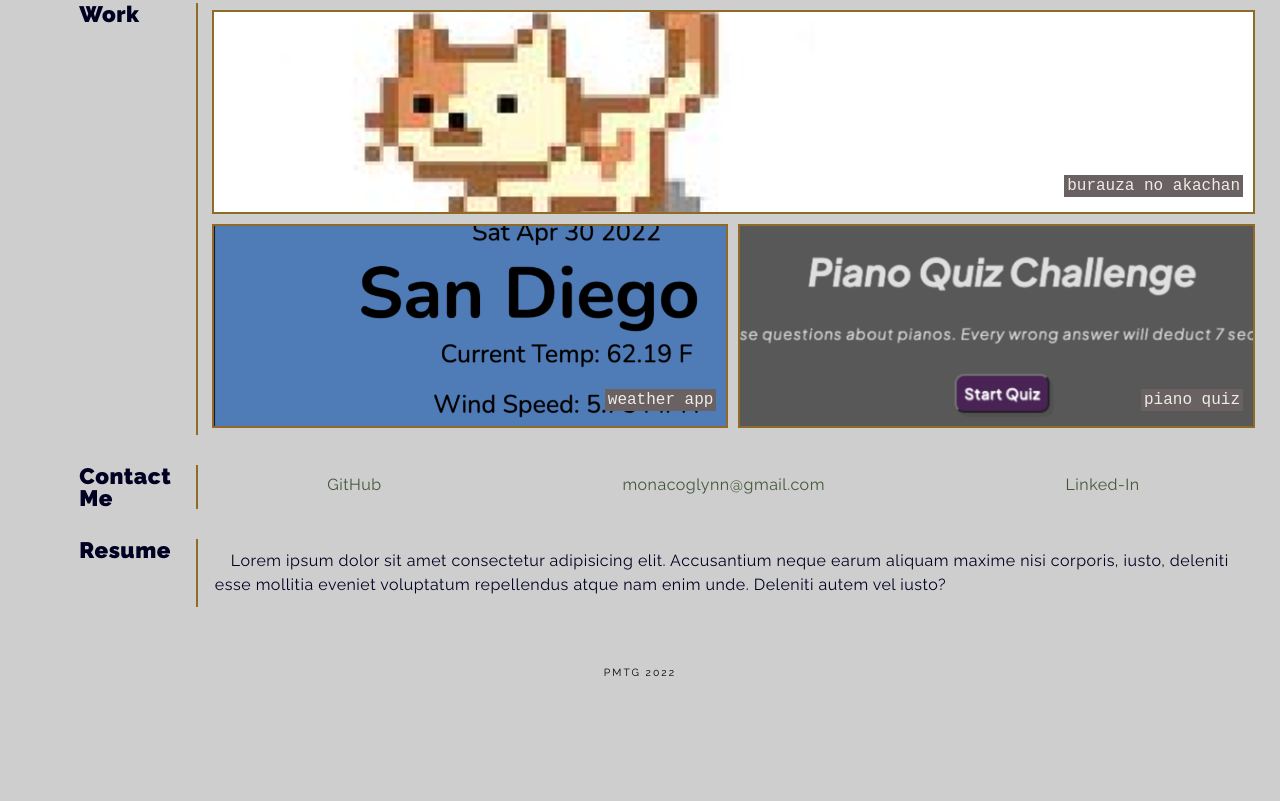
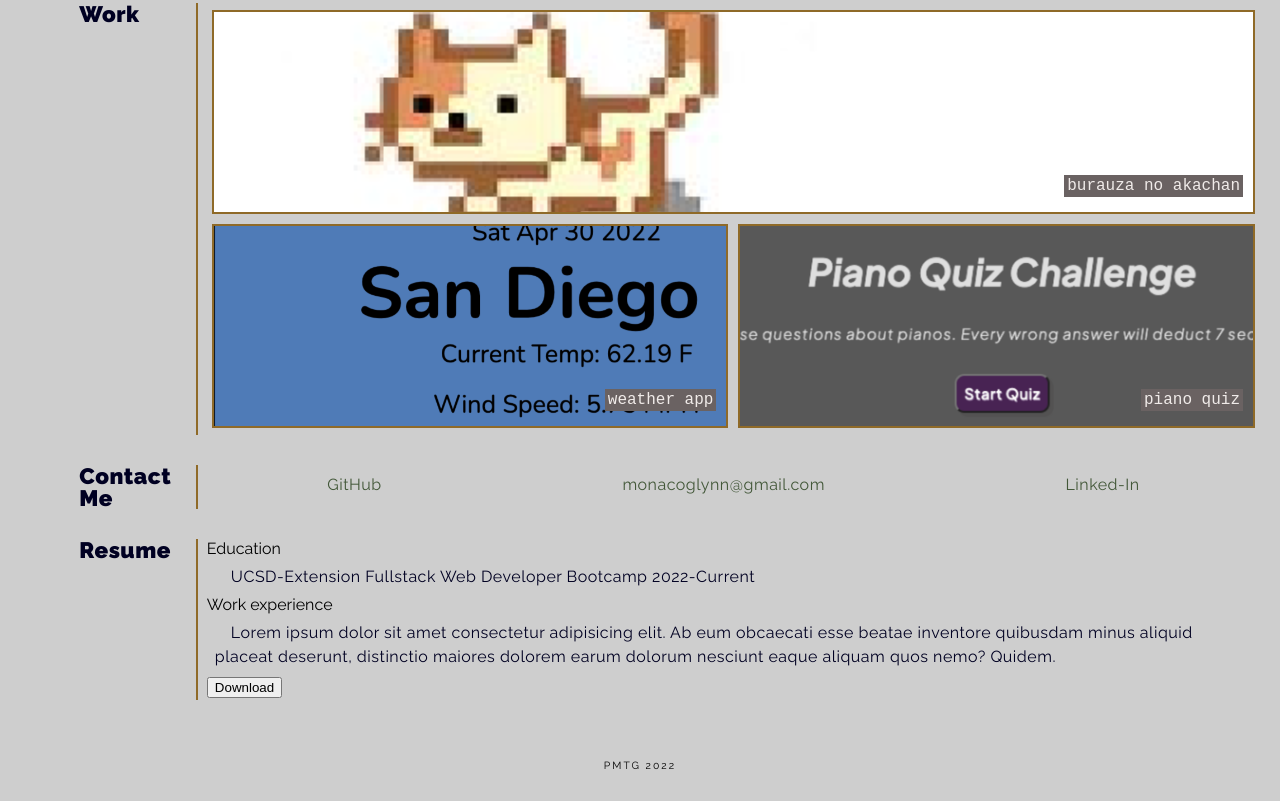
Before and after one commit to tuglynn/pmtg-portfolio, a plain HTML site: page index.html in a window 1280 px wide. Shown: the part 827-1628 px from the top of the page. Before the commit the page ends 1535 px from the top, so only its background shows below. Drawn offline with Linux system fonts and the light colour scheme.

Commit message:
added function to download resume. added some of resume to actual page.

```diff
--- a/index.html
+++ b/index.html
@@ -96,10 +96,13 @@
             </h2>
         </div>
         <section>
-            <p>Lorem ipsum dolor sit amet consectetur adipisicing elit. Accusantium neque earum aliquam maxime nisi
-                corporis, iusto, deleniti esse mollitia eveniet voluptatum repellendus atque nam enim unde. Deleniti
-                autem
-                vel iusto?</p>
+            <h3>Education</h3>
+            <p>UCSD-Extension Fullstack Web Developer Bootcamp 2022-Current</p>
+            <h3>Work experience</h3>
+            <p>Lorem ipsum dolor sit amet consectetur adipisicing elit. Ab eum obcaecati esse beatae inventore quibusdam
+                minus aliquid placeat deserunt, distinctio maiores dolorem earum dolorum nesciunt eaque aliquam quos
+                nemo? Quidem.</p>
+            <a href="./assets/docs/PatrickTuGlynnResume.pdf" download><button>Download</button></a>
         </section>
     </article>
 
```
Also changed, not shown: 1 other file.
